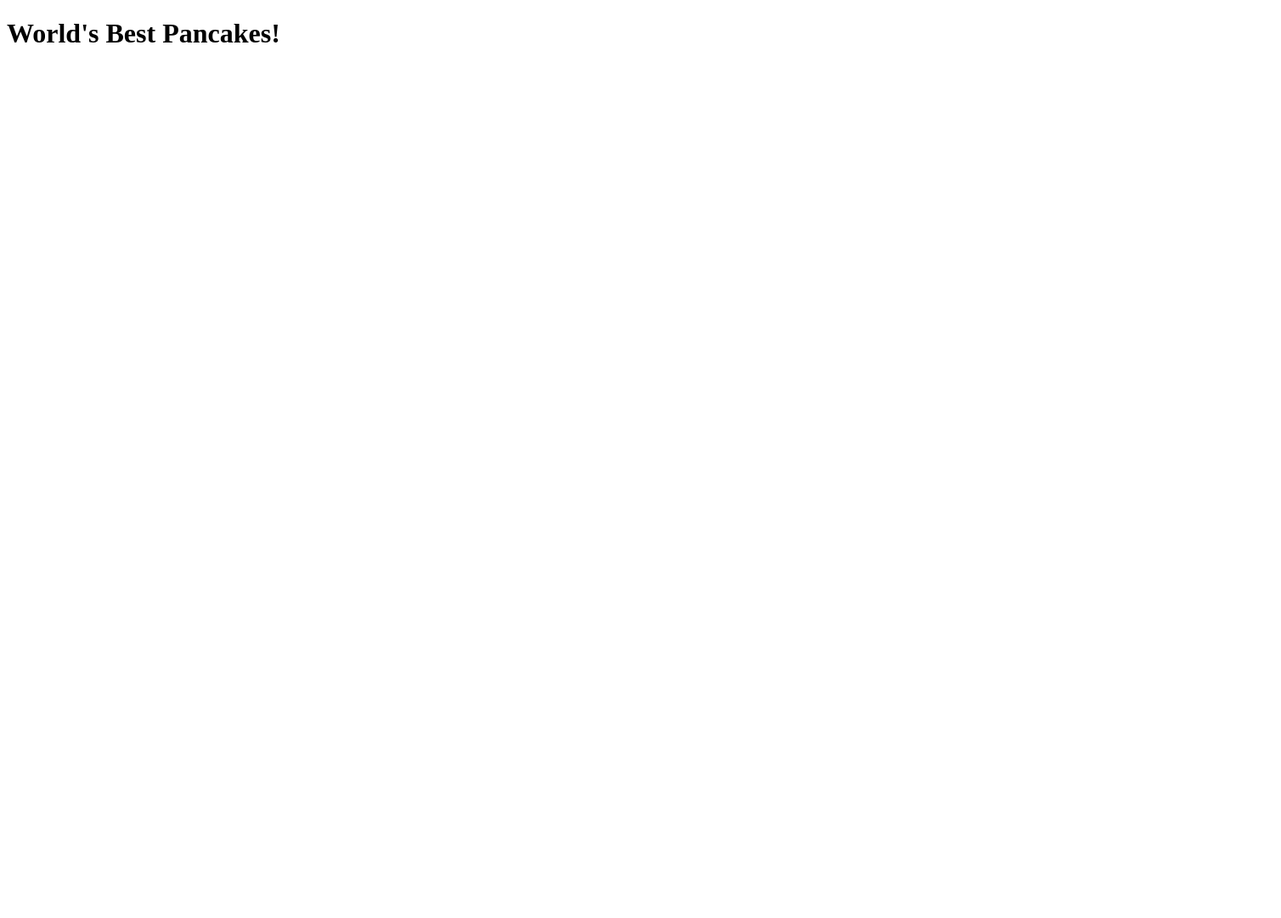
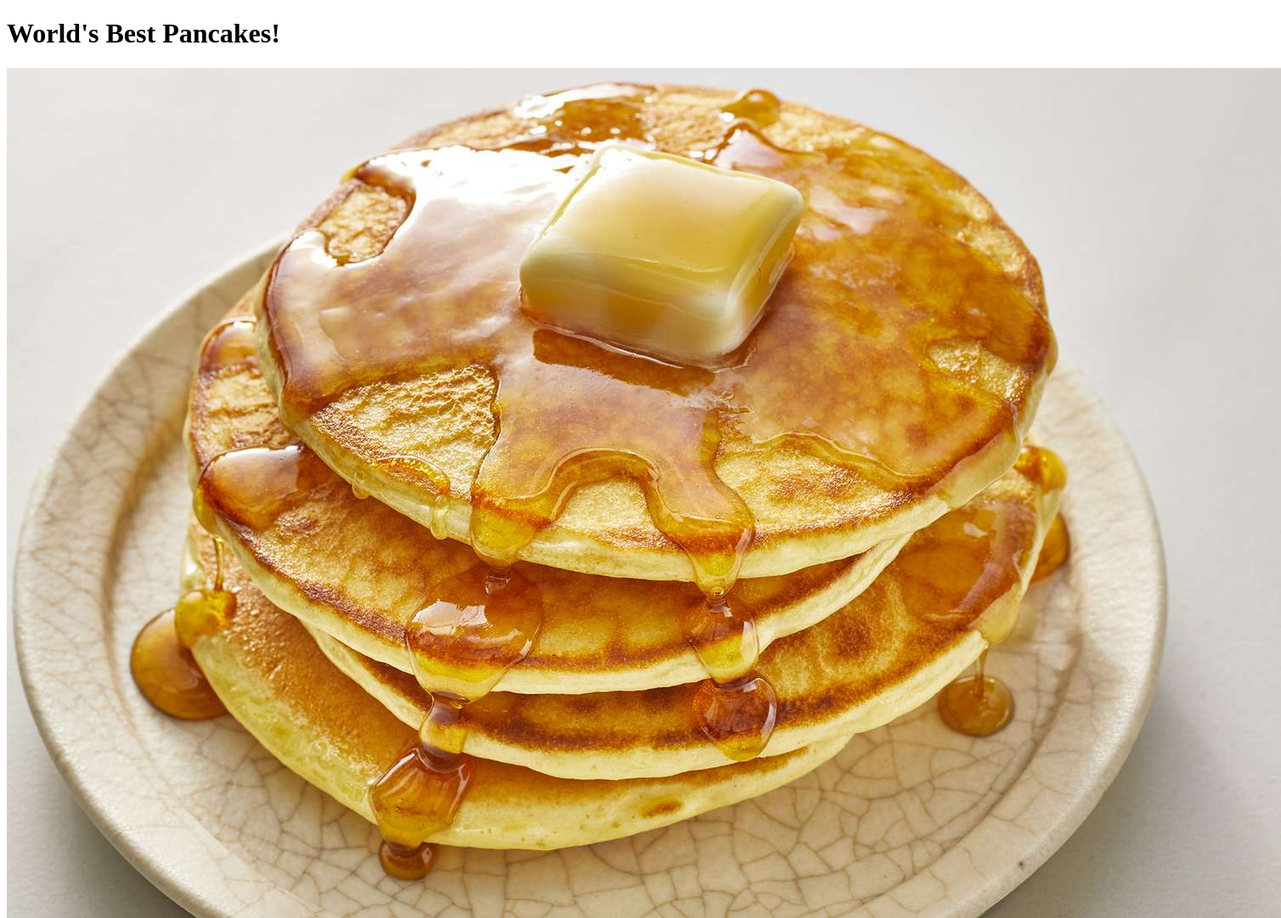
Before and after one commit to eqo2343/odin-recipes2, a plain HTML site: page recipes/pancakes.html in a window 1280 px wide. Shown: the whole page at 85% size, 1508 px wide, since content can reach past the window. Before the commit the page ends 800 px from the top, so only its background shows below. Drawn offline with Linux system fonts and the light colour scheme.

Commit message:
Add image of pancakes

```diff
--- a/recipes/pancakes.html
+++ b/recipes/pancakes.html
@@ -7,5 +7,8 @@
 </head>
 <body>
     <h1>World's Best Pancakes!</h1>
+    <img src="buttery_pancakes.jpg" alt="Delicious Buttery Pancakes!">
+
+
 </body>
 </html>
```
Also changed, not shown: index.html (+1 -0 lines), recipes/buttery_pancakes.jpg (added).
